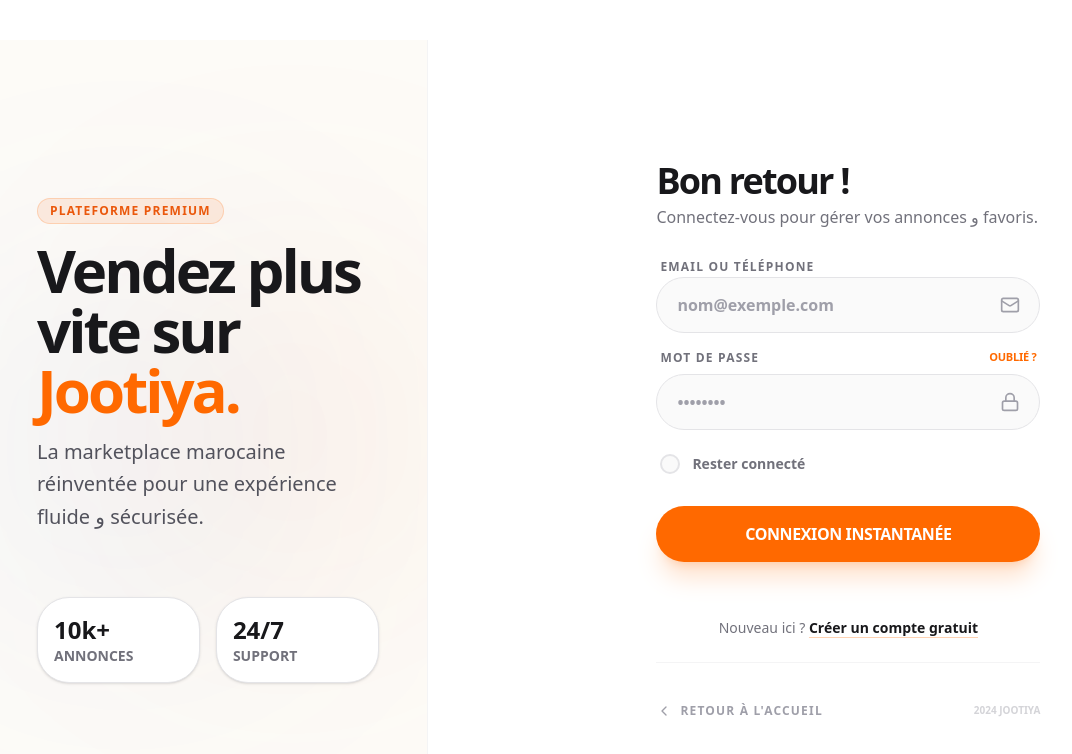
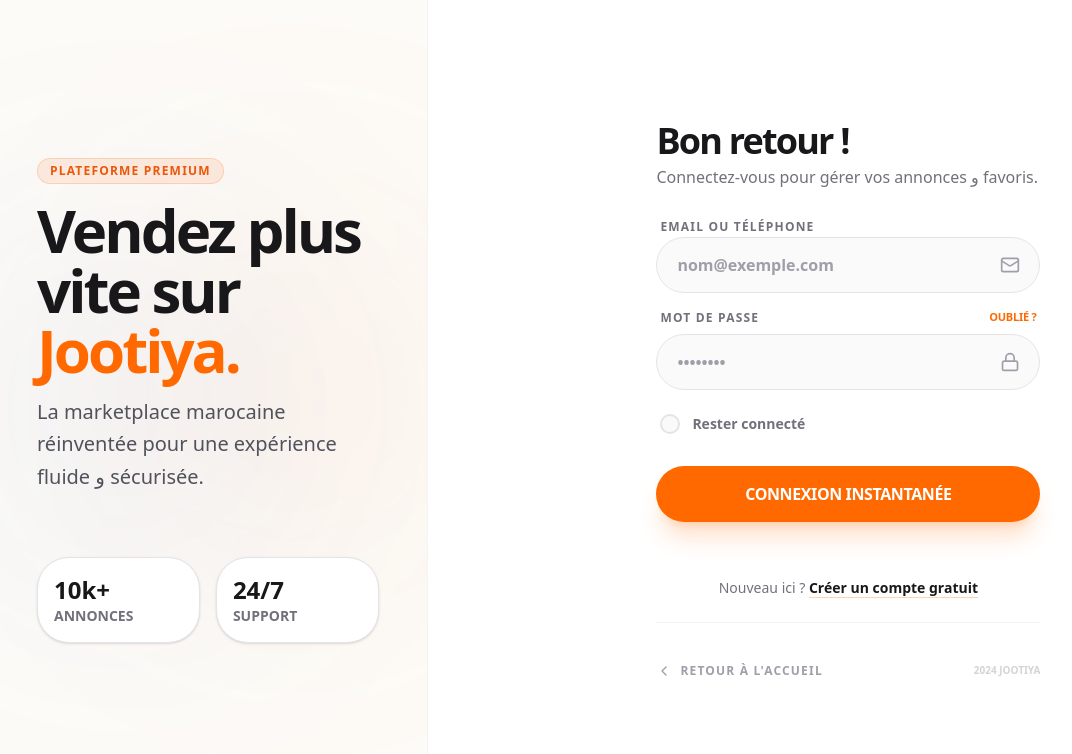
Before and after one commit to jootiyasarl/jootiya, a Next.js app: page /login in a window 1280 px wide. Shown: the top 754 px of the page, without its empty margins (11-1083 px from the left). Built offline with nearby package versions, Linux system fonts and the light colour scheme; no server answers.

Commit message:
style: final elimination of white bar on auth pages by conditional rendering of content wrapper

```diff
--- a/src/app/layout.tsx
+++ b/src/app/layout.tsx
@@ -205,11 +205,7 @@ export default function RootLayout({
           <ServiceWorkerRegistration />
 
           <RootNavbarShell navbar={<PublicNavbar />} footer={<Footer />}>
-            <div className="main-content-wrapper">
-              <PageTransition>
-                {children}
-              </PageTransition>
-            </div>
+            {children}
           </RootNavbarShell>
 
           <PushPermissionPrompt />
--- a/src/components/navbar/RootNavbarShell.tsx
+++ b/src/components/navbar/RootNavbarShell.tsx
@@ -4,6 +4,7 @@ import { ReactNode, Suspense } from "react";
 import { usePathname } from "next/navigation";
 import { MobileBottomNav } from "./MobileBottomNav";
 import { cn } from "@/lib/utils";
+import { PageTransition } from "@/components/layout/PageTransition";
 
 interface RootNavbarShellProps {
   children: ReactNode;
@@ -23,10 +24,12 @@ export function RootNavbarShell({ children, navbar, footer }: RootNavbarShellPro
     pathname?.includes("/login") ||
     pathname?.startsWith("/register") ||
     pathname === "/register" ||
+    pathname?.includes("/register") ||
     pathname?.startsWith("/sign-in") ||
     pathname?.startsWith("/onboarding") ||
     pathname?.startsWith("/forgot-password") ||
-    pathname === "/forgot-password";
+    pathname === "/forgot-password" ||
+    pathname?.includes("/forgot-password");
 
   return (
     <>
@@ -47,7 +50,11 @@ export function RootNavbarShell({ children, navbar, footer }: RootNavbarShellPro
         "min-h-screen",
         !isSpecialPath && "pt-[56px] md:pt-[64px]"
       )}>
-        {children}
+        <div className={cn(!isSpecialPath && "main-content-wrapper")}>
+          <PageTransition>
+            {children}
+          </PageTransition>
+        </div>
       </main>
       {!isSpecialPath && (
         <div>
```
